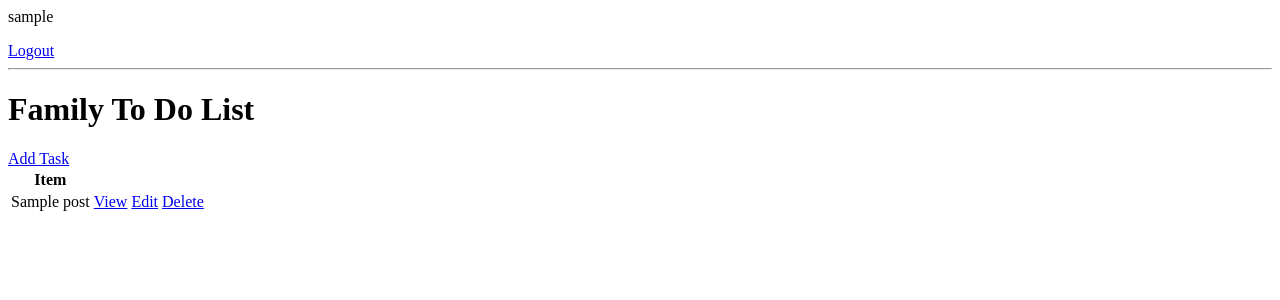
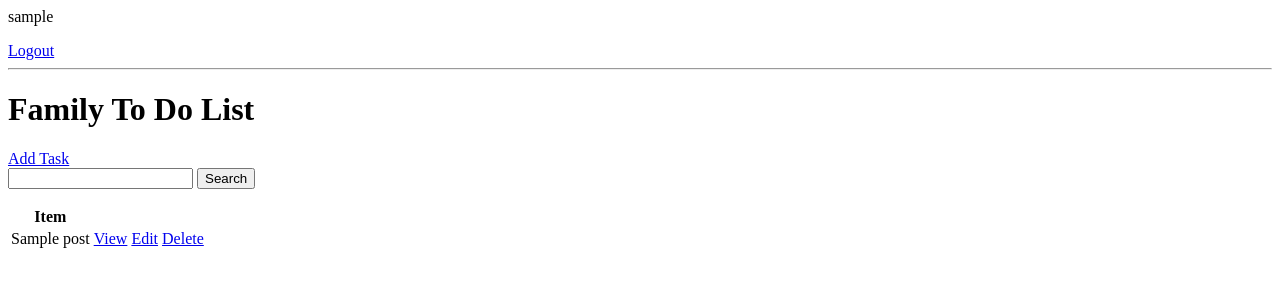
Before and after one commit to garymast/MyTask, a Django app: page / in a window 1280 px wide. Shown: the top 300 px of the page. Run offline with Django 4.2, Linux system fonts and the light colour scheme; a user stored in the database is signed in; tables that the repository leaves empty hold one stand-in row (values such as "Sample post").

Commit message:
Add search functionality

```diff
--- a/my_tasks/templates/my_tasks/post_list.html
+++ b/my_tasks/templates/my_tasks/post_list.html
@@ -9,6 +9,12 @@
 <hr />
 <h1>Family To Do List</h1>
 <a href="{% url 'task-create' %}">Add Task</a>
+
+<form method="GET">
+    <input type="text" name="search-area" value="{{search_input}}">
+    <input type="submit" value="Search">
+
+</form>
 
 <table>
   <tr>
--- a/my_tasks/views.py
+++ b/my_tasks/views.py
@@ -47,12 +47,20 @@ class TaskList(LoginRequiredMixin, ListView):
     model = Post
     context_object_name = 'tasks'
 
-    # def get_context_data(self, **kwargs):
-    #     context = super().get_context_data(**kwargs)
-    #     context['tasks'] = context['tasks'].filter(author=self.request.user)
-    #     context['count'] = context['tasks'].filter(done=False).count()
+    def get_context_data(self, **kwargs):
+        context = super().get_context_data(**kwargs)
+        context['tasks'] = context['tasks'].filter(author=self.request.user)
+        context['count'] = context['tasks'].filter(done=False).count()
 
-    #     return context
+        search_input = self.request.GET.get('search-area') or ''
+        if search_input:
+            context['tasks'] = context['tasks'].filter(
+                title__istartswith=search_input
+            )
+
+        context['search_input'] = search_input
+
+        return context
     # Look at creating user groups in the future
 
 
@@ -70,7 +78,7 @@ class TaskCreate(LoginRequiredMixin, CreateView):
     # 2013-06-26 00:14:26.260524 Example Date Time String
 
     def form_valid(self, form):
-        form.instance.user = self.request.user
+        form.instance.author = self.request.user
         return super(TaskCreate, self).form_valid(form)
 
 
```
